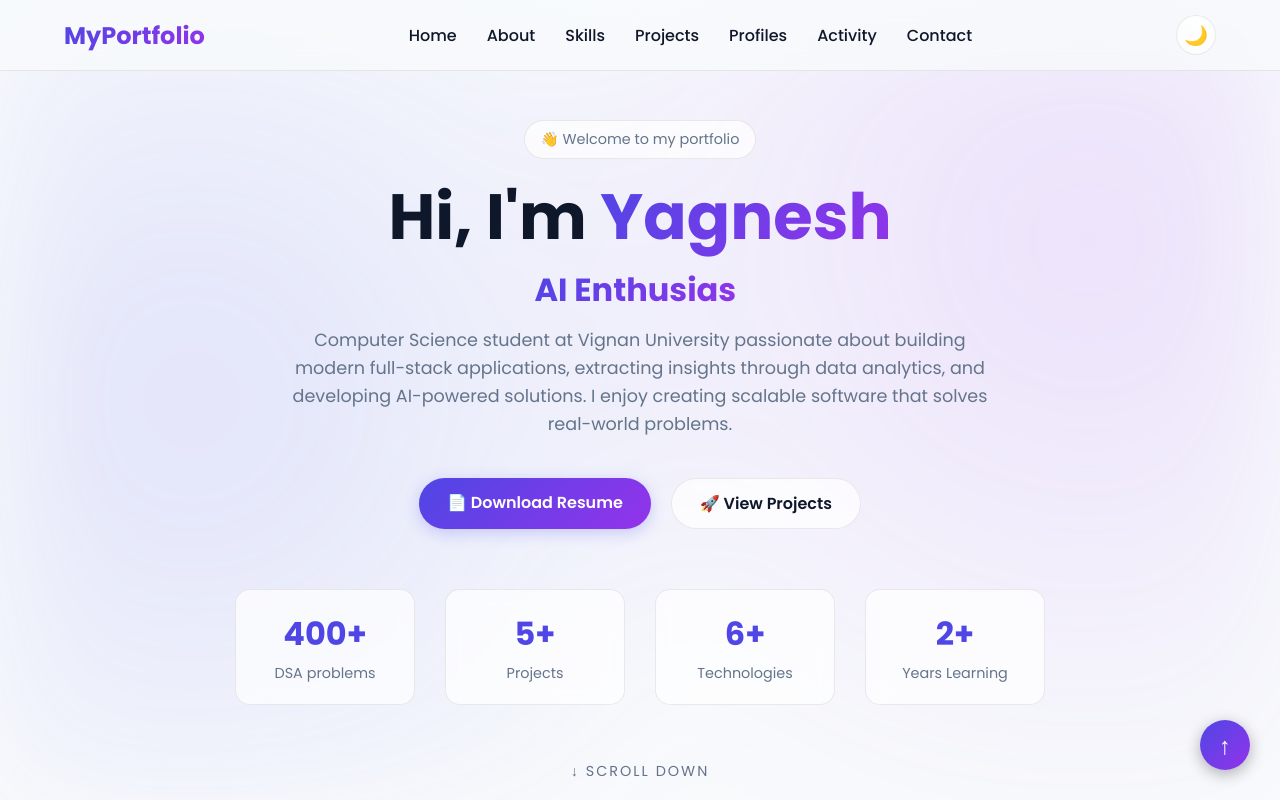
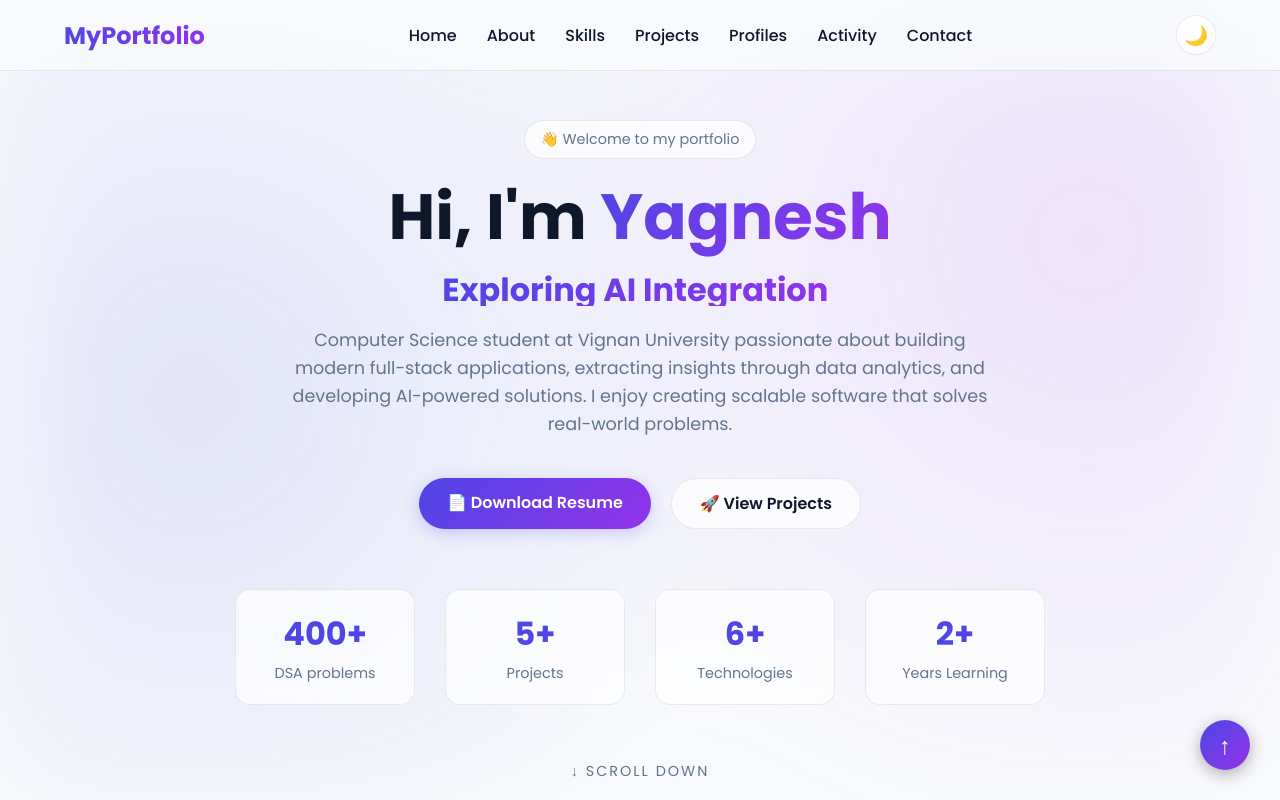
Before and after one commit to yagnesh471/myprofile, a React (Vite) app: page / in a window 1280 px wide. Shown: the top 800 px of the page. Built offline with nearby package versions, Linux system fonts and the light colour scheme; no server answers.

Commit message:
Update roles in App component
Removed old roles and added new roles related to MERN stack and AI.

```diff
--- a/src/App.jsx
+++ b/src/App.jsx
@@ -19,9 +19,8 @@ export default function Portfolio() {
   =========================== */
 
   const roles = [
-    "Backend Developer",
-    "Data Analyst",
-    "AI Enthusiast",
+    "MERN Stack Developer",
+    "Exploring AI Integration",
   ];
 
   const [currentRole, setCurrentRole] = useState("");
```
